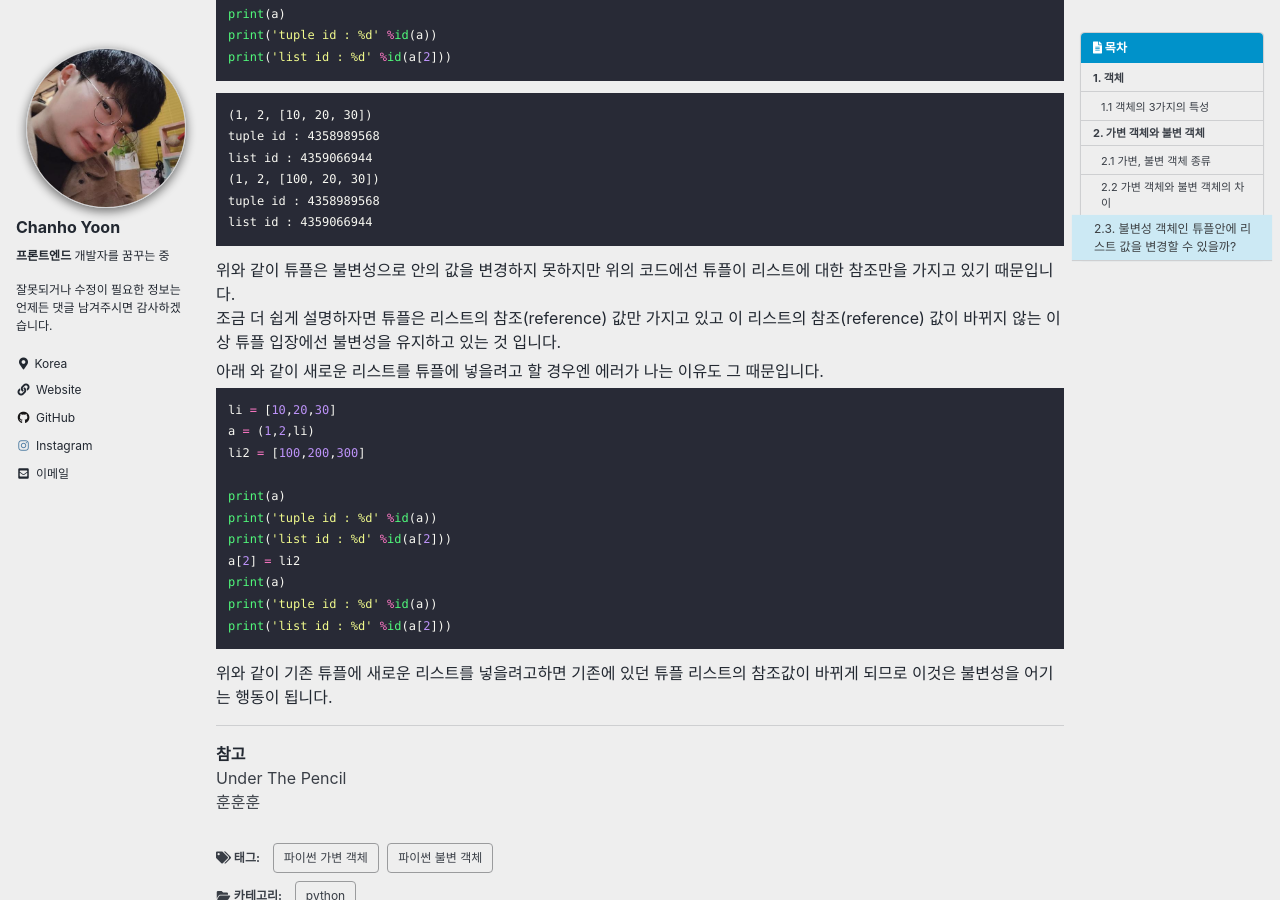
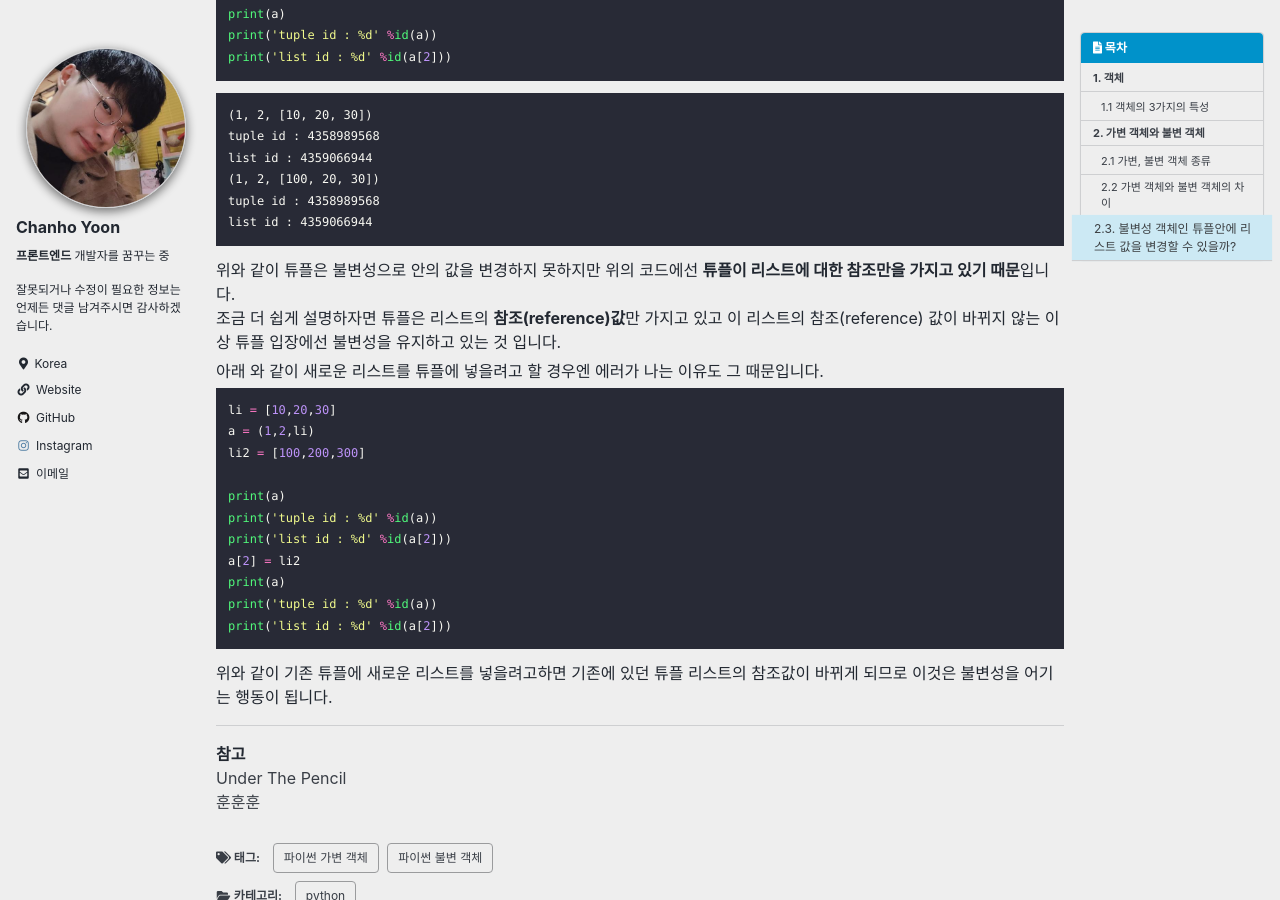
Before and after one commit to chanho-Yoon/chanho-Yoon.github.io, a Jekyll site: the page built from _posts/2021-01-26-python-mutable-immutable-object.md, in a window 1280 px wide and 900 px high, scrolled down 1791 px. Built offline with Jekyll 4.4.1, drawn with Linux system fonts in a browser that asks for light colours; cached includes are drawn as plain includes; comment, search, counter and statistics services are not loaded; some of the changed text lies outside the part shown.

Commit message:
파이선 가변 객체와 불변 객체 포스팅 수정

````diff
--- a/_posts/2021-01-26-python-mutable-immutable-object.md
+++ b/_posts/2021-01-26-python-mutable-immutable-object.md
@@ -16,7 +16,7 @@ toc_label: '목차'
 
 - 값(value) : 메모리에 기록된 내용, 가변 객체는 값 변경(o) 불변 객체는 값의 변경(x)
 - 유형(type) : 객체의 유형
-- 정체성(identity) : 각각의 객체를 식별하기 위한 id 고유번호(메모리 상에 위치한 주소 값)를 말합니다.
+- 정체성(identity) : 각각의 객체를 식별하기 위한 **id** 고유번호(메모리 상에 위치한 주소 값)를 말합니다.
 
 ## 2. 가변 객체와 불변 객체
 
@@ -104,8 +104,8 @@ tuple id : 4358989568
 list id : 4359066944
 ```
 
-위와 같이 튜플은 불변성으로 안의 값을 변경하지 못하지만 위의 코드에선 튜플이 리스트에 대한 참조만을 가지고 있기 때문입니다. <br>
-조금 더 쉽게 설명하자면 튜플은 리스트의 참조(reference) 값만 가지고 있고 이 리스트의 참조(reference) 값이 바뀌지 않는 이상 튜플 입장에선 불변성을 유지하고 있는 것 입니다. <br>
+위와 같이 튜플은 불변성으로 안의 값을 변경하지 못하지만 위의 코드에선 **튜플이 리스트에 대한 참조만을 가지고 있기 때문**입니다. <br>
+조금 더 쉽게 설명하자면 튜플은 리스트의 **참조(reference)값**만 가지고 있고 이 리스트의 참조(reference) 값이 바뀌지 않는 이상 튜플 입장에선 불변성을 유지하고 있는 것 입니다. <br>
 
 아래 와 같이 새로운 리스트를 튜플에 넣을려고 할 경우엔 에러가 나는 이유도 그 때문입니다.
 
````
